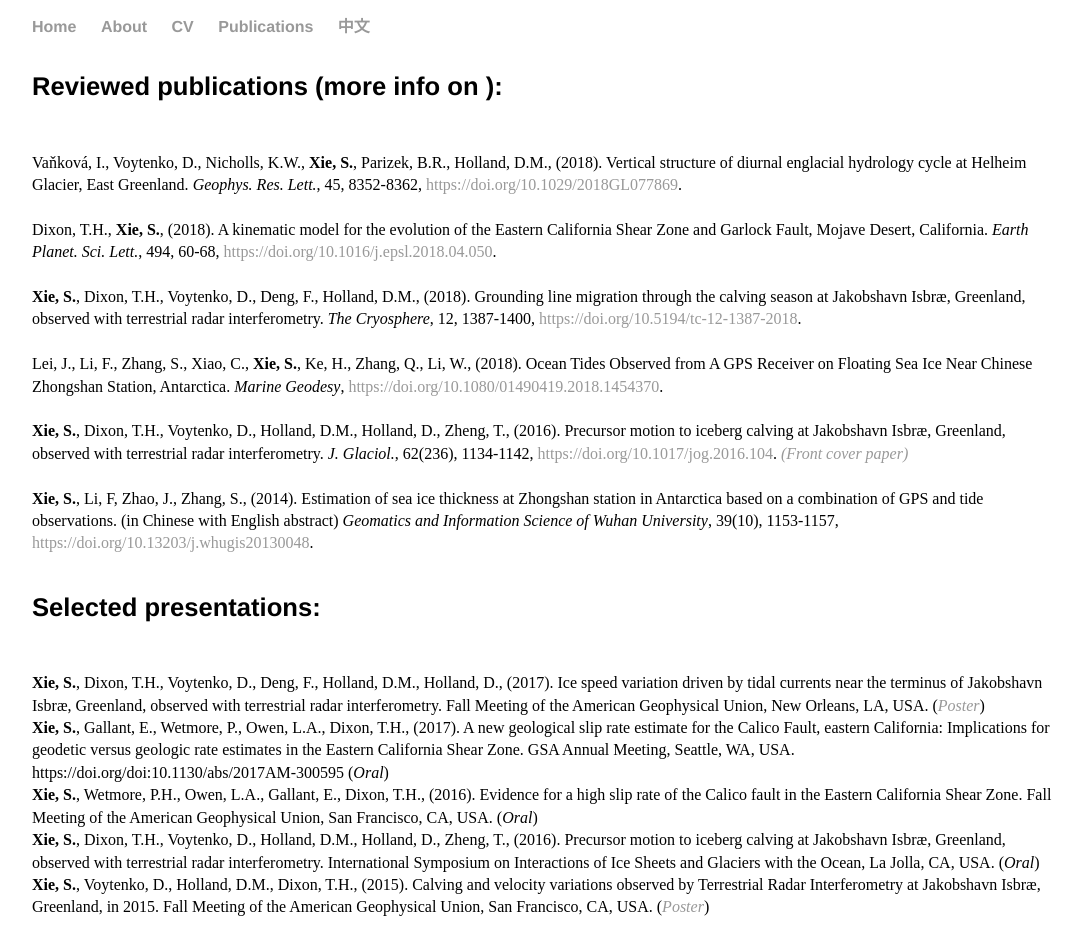
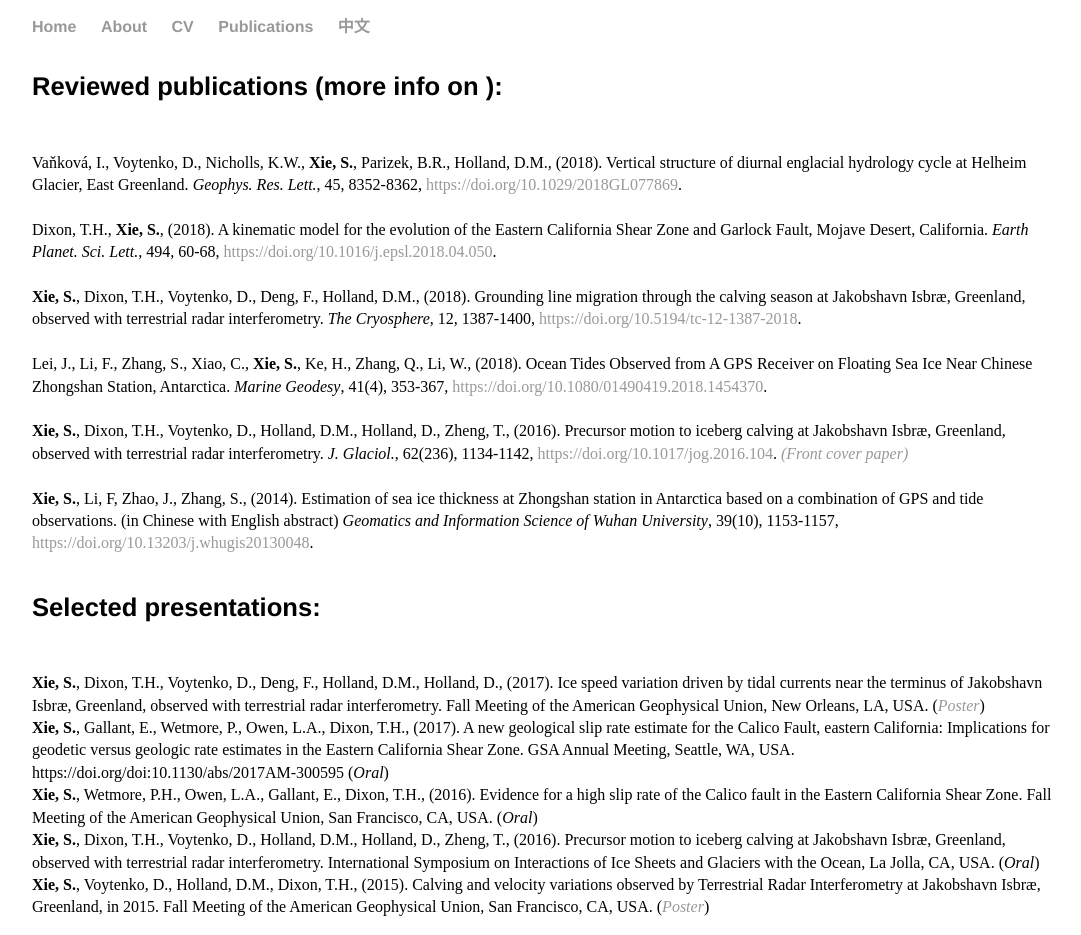
Before and after one commit to suruixie/suruixie.github.io, a Jekyll site: the page built from publications/index.html, in a window 1280 px wide. Shown: the whole page, without its empty margins (96-1177 px from the left). Built offline with Jekyll 4.4.1, drawn with Linux system fonts in a browser that asks for light colours; a style sheet for code colours, icons or effects is not loaded.

Commit message:
Update index.html

```diff
--- a/publications/index.html
+++ b/publications/index.html
@@ -12,7 +12,7 @@
 		<br style="line-height:0.1em">
 		<strong>Xie, S.</strong>, Dixon, T.H., Voytenko, D., Deng, F., Holland, D.M., (2018). Grounding line migration through the calving season at Jakobshavn Isbræ, Greenland, observed with terrestrial radar interferometry. <em>The Cryosphere</em>, 12, 1387-1400, <a href="https://doi.org/10.5194/tc-12-1387-2018">https://doi.org/10.5194/tc-12-1387-2018</a>.  <br>
 		<br style="line-height:0.1em">
-		Lei, J., Li, F., Zhang, S., Xiao, C., <strong>Xie, S.</strong>, Ke, H., Zhang, Q., Li, W., (2018). Ocean Tides Observed from A GPS Receiver on Floating Sea Ice Near Chinese Zhongshan Station, Antarctica. <em>Marine Geodesy</em>, <a href="https://doi.org/10.1080/01490419.2018.1454370">https://doi.org/10.1080/01490419.2018.1454370</a>.  <br>
+		Lei, J., Li, F., Zhang, S., Xiao, C., <strong>Xie, S.</strong>, Ke, H., Zhang, Q., Li, W., (2018). Ocean Tides Observed from A GPS Receiver on Floating Sea Ice Near Chinese Zhongshan Station, Antarctica. <em>Marine Geodesy</em>, 41(4), 353-367, <a href="https://doi.org/10.1080/01490419.2018.1454370">https://doi.org/10.1080/01490419.2018.1454370</a>.  <br>
 		<br style="line-height:0.1em">
 		<strong>Xie, S.</strong>, Dixon, T.H., Voytenko, D., Holland, D.M., Holland, D., Zheng, T., (2016). Precursor motion to iceberg calving at Jakobshavn Isbræ, Greenland, observed with terrestrial radar interferometry. <em>J. Glaciol.</em>, 62(236), 1134-1142, <a href="https://doi.org/10.1017/jog.2016.104">https://doi.org/10.1017/jog.2016.104</a>. <em><a href="https://doi.org/10.1017/jog.2016.123"> (Front cover paper)</a></em> <br>
 		<br style="line-height:0.1em">
```
